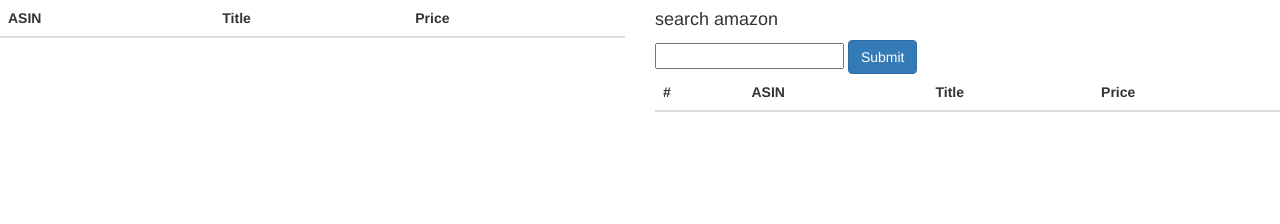
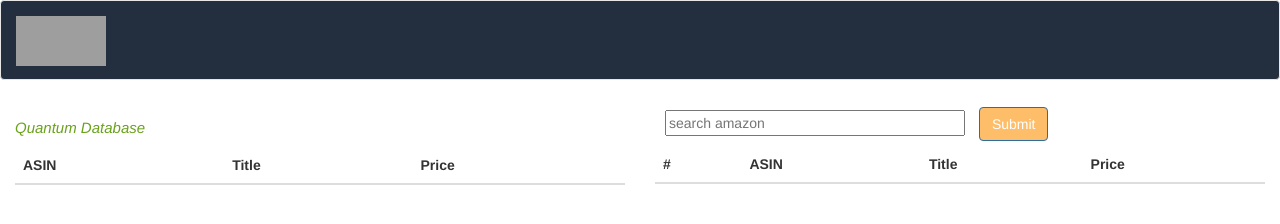
Before and after one commit to alcreates/amazon, a website: page app/public/index.html in a window 1280 px wide. Drawn offline with nearby package versions, Linux system fonts and the light colour scheme; no server answers; grey boxes are pictures that could not be loaded.

Commit message:
styling part 1

```diff
--- a/app/public/index.html
+++ b/app/public/index.html
@@ -17,9 +17,24 @@
 </head>
 
 <body>
+    <div class="container-fluid">
         <div class="row">
-        <div class="col-xs-6 col-sm-6 col-md-6 col-lg-6">
+
+                <nav class="navbar navbar-default" style= "background-color:#232f3e; height:80px">
+                    <div class="container-fluid">
+                        <div class="navbar-header">
+                            <a class="navbar-brand" href="#">
+                                <img alt="Brand" src="https://images-na.ssl-images-amazon.com/images/G/01/mobile-apps/devportal2/res/images/amazon-underground-app-us-white.png" width="90" height="50">
+                            </a>
+                        </div>
+                    </div>
+                </nav>
+
+        </div>
+        <div class="row">
+            <div class="col-xs-6 col-sm-6 col-md-6 col-lg-6 ">
                 <table class="table table-hover">
+                    <h2 style="color:#6aa21b; font-size:15px; font-style: italic;">Quantum Database</h2>
                     <thead>
                         <tr>
                             <th data-field="ASIN">ASIN</th>
@@ -32,9 +47,8 @@
                 </table>
             </div>
             <div class="col-xs-6 col-sm-6 col-md-6 col-lg-6">
-            <h4>search amazon</h4>
-            <input type="" name="">
-            <button id="submit" class="btn btn-primary">Submit</button>
+                <input style="margin: 10px; width:300px" type="" name="" placeholder="search amazon">
+                <button id="submit" class="btn btn-primary" style="background-color:#febd69;">Submit</button>
                 <div>
                     <table class="table table-inverse">
                         <thead>
@@ -73,15 +87,15 @@
             }
 
             $.post(currentURL + "/search", newOrder).done(function(data) {
-                // $('#searchTable').empty();
-               alert('recieved');
+                $('#searchTable').empty();
+
                 console.log(data);
-                // for (var i = 0; i < data.length; i++) {
-                //     var num = i + 1
-                //     $('#searchTable').append('<tr><th>' + num + '</th><td data-type="ASIN"> ' + data[i].ASIN + ' </td><td>' + data[i].ItemAttributes[0].Title + '</td><td>' + data[i].OfferSummary[0].LowestNewPrice[0].FormattedPrice[0] + '</td><td><button id="select" data-id="' + data[i].ASIN + '"data-title="' + data[i].ItemAttributes[0].Title + '" data-price="' + data[i].OfferSummary[0].LowestNewPrice[0].FormattedPrice[0] + '"type="button" class="btn btn-primary">select</button></td></tr>');
+                for (var i = 0; i < data.length; i++) {
+                    var num = i + 1
+                    $('#searchTable').append('<tr><th>' + num + '</th><td data-type="ASIN"> ' + data[i].ASIN + ' </td><td>' + data[i].ItemAttributes[0].Title + '</td><td>' + data[i].OfferSummary[0].LowestNewPrice[0].FormattedPrice[0] + '</td><td><button id="select" data-id="' + data[i].ASIN + '"data-title="' + data[i].ItemAttributes[0].Title + '" data-price="' + data[i].OfferSummary[0].LowestNewPrice[0].FormattedPrice[0] + '"type="button" class="btn btn-primary">select</button></td></tr>');
 
 
-                // }
+                }
 
             })
 
@@ -115,6 +129,7 @@
 
         });
         </script>
+    </div>
 </body>
 
 </html>
```
Lines whose indentation alone changed are shown as unchanged.
